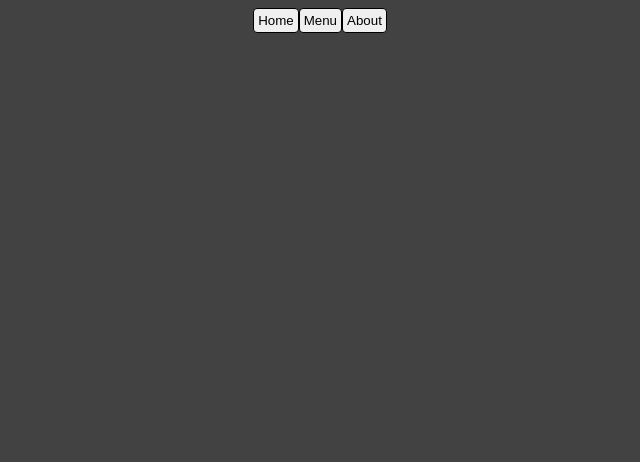
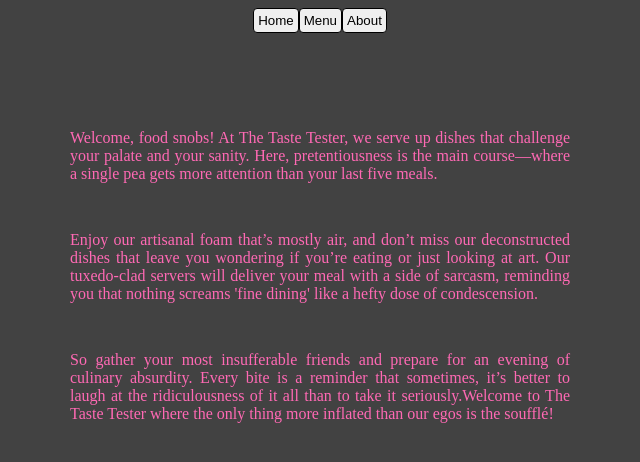
Before and after one commit to p-stevenson/TOP-restaurant, a website built with webpack: page src/index.html in a window 1280 px wide. Both pictures are taken after a click on the button "About". Shown: the whole page, without its empty margins (320-960 px from the left). Built offline with nearby package versions, Linux system fonts and the light colour scheme.

Commit message:
Add aboutPage module Add module that contains aboutPage text

```diff
--- a/src/index.js
+++ b/src/index.js
@@ -2,6 +2,8 @@
 import {createTabs} from "./modules/createTabs";
 import {displayHome} from "./modules/home";
 import {displayMenu} from "./modules/menu";
+import {displayAbout} from "./modules/about";
+
 
 createTabs();
 
@@ -18,6 +20,8 @@
 			displayMenu()
 		} else if (event.target.value === 'Home') {
 			displayHome();
+		} else if (event.target.value === 'About') {
+			displayAbout();
 		}
 	})
 })
--- /dev/null
+++ b/src/modules/about.js
@@ -0,0 +1,19 @@
+import {elementCreate} from "./elementCreate";
+import {paragraph1, paragraph2, paragraph3} from "./aboutText";
+
+export function displayAbout() {
+
+	const mainConatainer = document.getElementById('divcontent');
+
+	const aboutContainer = elementCreate('div', {id: 'aboutContainer'}, mainConatainer);
+
+	const aboutText = [paragraph1, paragraph2, paragraph3];
+
+	aboutText.forEach((para) => {
+
+		elementCreate('p', {
+			class: 'aboutContent',
+			textContent: para
+		}, aboutContainer);
+	});
+}
--- /dev/null
+++ b/src/modules/aboutText.js
@@ -0,0 +1,6 @@
+export {paragraph1, paragraph2, paragraph3};
+const paragraph1 = "Welcome, food snobs! At The Taste Tester, we serve up dishes that challenge your palate and your sanity. Here, pretentiousness is the main course—where a single pea gets more attention than your last five meals. "
+
+const paragraph2 = "Enjoy our artisanal foam that’s mostly air, and don’t miss our deconstructed dishes that leave you wondering if you’re eating or just looking at art. Our tuxedo-clad servers will deliver your meal with a side of sarcasm, reminding you that nothing screams 'fine dining' like a hefty dose of condescension."
+
+const paragraph3 = 'So gather your most insufferable friends and prepare for an evening of culinary absurdity. Every bite is a reminder that sometimes, it’s better to laugh at the ridiculousness of it all than to take it seriously.Welcome to The Taste Tester where the only thing more inflated than our egos is the soufflé!'
--- a/src/modules/createTabs.js
+++ b/src/modules/createTabs.js
@@ -12,5 +12,4 @@
 		newTab.id = tab;
 		nav.appendChild(newTab);
 	}
-	console.log('got this far')
 }
--- a/src/style.css
+++ b/src/style.css
@@ -23,6 +23,20 @@
 	padding: 1rem 0 3rem 0;
 }
 
+#aboutContainer {
+	padding: 3rem 0 0 0;
+}
+
+.aboutContent {
+	display: flex;
+	color: hotpink;
+	justify-content: center;
+	text-align: justify;
+	font-family: "Roboto Mono Light", serif;
+	max-width: 500px;
+	padding: 2rem 0 0 0;
+}
+
 #taglineContainer {
 	display: flex;
 	justify-content: center;
```
